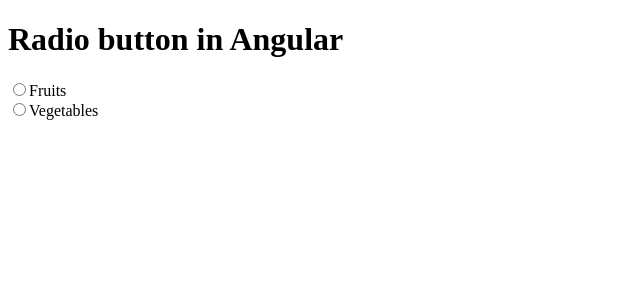
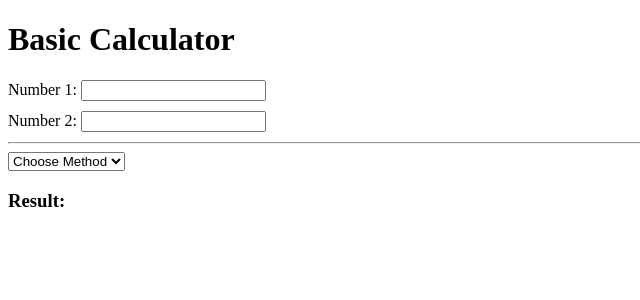
Before and after one commit to AnubhabD/Angularjs-sample, an Angular app: page / in a window 1280 px wide. Shown: the top 300 px of the page, without its empty margins (0-640 px from the left). Built offline with nearby package versions, Linux system fonts and the light colour scheme.

Commit message:
assignment 1 updated

```diff
--- a/src/app/app.component.html
+++ b/src/app/app.component.html
@@ -1,4 +1,4 @@
-<!-- <div>
+<div>
   <h1>{{ title }}</h1>
   <div style="margin-bottom: 10px">
     <label for="num1">Number 1: </label>
@@ -15,6 +15,6 @@
   [num2]="num2"
   (outputFromChild)="receiveChildData($event)"
 ></app-user>
-<h3>Result: {{ num3 }}</h3> -->
+<h3>Result: {{ num3 }}</h3>
 
-<app-button></app-button>
+<!-- <app-button></app-button> -->
--- a/src/app/app.component.ts
+++ b/src/app/app.component.ts
@@ -8,13 +8,13 @@ import { Component } from '@angular/core';
 export class AppComponent {
   title = 'Basic Calculator';
 
-  // num1!: number;
-  // num2!: number;
+  num1!: number;
+  num2!: number;
 
-  // num3!: number;
+  num3!: number;
 
-  // receiveChildData(data: number) {
-  //   console.log(data);
-  //   this.num3 = data;
-  // }
+  receiveChildData(data: number): void {
+    console.log(data);
+    this.num3 = data;
+  }
 }
--- a/src/app/button/button.component.ts
+++ b/src/app/button/button.component.ts
@@ -7,7 +7,7 @@ import { Component, OnInit } from '@angular/core';
 })
 export class ButtonComponent implements OnInit {
   title = 'Radio button in Angular';
-  selectedButton!: string;
+  selectedButton: string = 'fruits';
 
   constructor() {}
 
--- a/src/app/user/user.component.ts
+++ b/src/app/user/user.component.ts
@@ -7,8 +7,6 @@ import { Component, EventEmitter, Input, OnInit, Output } from '@angular/core';
 })
 export class UserComponent implements OnInit {
   constructor() {}
-
-  // Method: any = ['Addition', 'Subtraction', 'Multiplication', 'Division'];
 
   @Input()
   num1!: number;
@@ -20,7 +18,7 @@ export class UserComponent implements OnInit {
   outputFromChild: EventEmitter<number> = new EventEmitter();
   num3!: number;
 
-  changeMethod(value: string) {
+  changeMethod(value: string): void {
     if(value === 'add'){
       this.add();
     }
@@ -35,32 +33,40 @@ export class UserComponent implements OnInit {
     }
   }
 
-  // onClick(){
-  //   if(this.Method[0] === 'Addition'){}}
-
-  add() {
+  add(): number {
     this.num3 = this.num1 + this.num2;
     this.outputFromChild.emit(this.num3);
     return this.num3;
   }
 
-  sub() {
+  sub(): number {
     this.num3 = this.num1 - this.num2;
     this.outputFromChild.emit(this.num3);
     return this.num3;
   }
 
-  multiply() {
+  multiply(): number {
     this.num3 = this.num1 * this.num2;
     this.outputFromChild.emit(this.num3);
     return this.num3;
   }
 
-  divide() {
+  divide(): number {
     this.num3 = this.num1 / this.num2;
     this.outputFromChild.emit(this.num3);
     return this.num3;
   }
 
+  // onClick(): number{
+  //   if(this.num1 > 0 && this.num2 > 0){
+  //     this.num3 = this.num1 * this.num2;
+  //   }
+  //   if(this.num1 < 0 || this.num2 < 0){
+  //     this.num3 = this.num1 / this.num2;
+  //   }
+  //   this.outputFromChild.emit(this.num3);
+  //   return this.num3;
+  // }
+
   ngOnInit(): void {}
 }
```
Also changed, not shown: src/app/user/user.component.html (+0 -8 lines).
